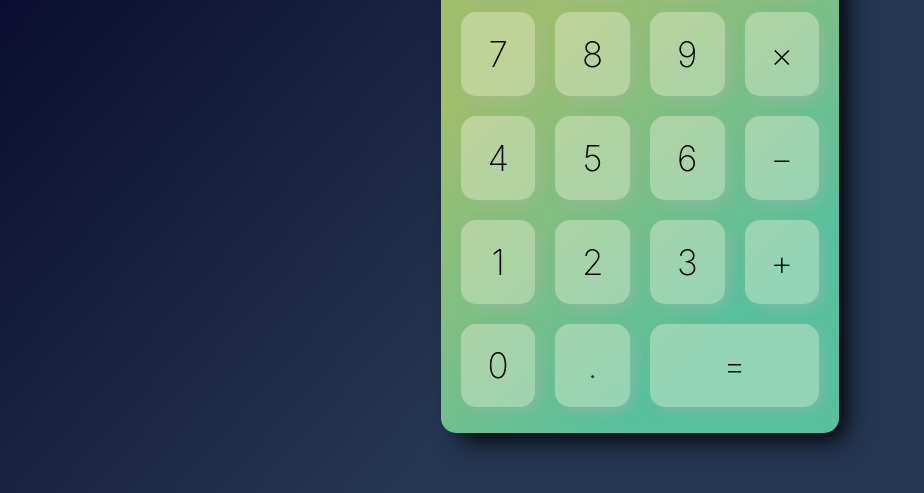
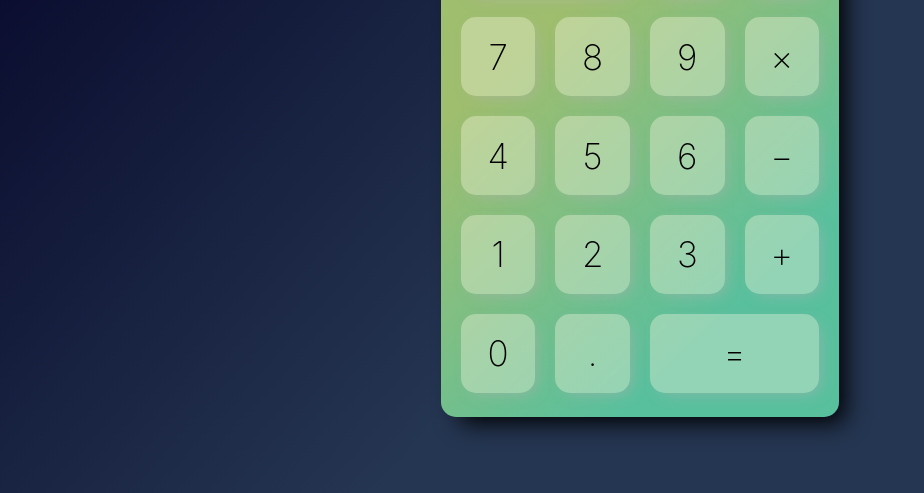
Before and after one commit to pfishe13/calculator, a plain HTML site: page index.html in a window 1280 px wide. Shown: the part 307-800 px from the top of the page, without its empty margins (0-924 px from the left). Drawn offline with Linux system fonts and the light colour scheme.

Commit message:
Minor tweak to height

```diff
--- a/styles.css
+++ b/styles.css
@@ -17,7 +17,7 @@ body {
 }
 
 .calculator-body {
-  height: 80%;
+  height: 76%;
   min-height: 450px;
   width: 28%;
   min-width: 300px;
```
